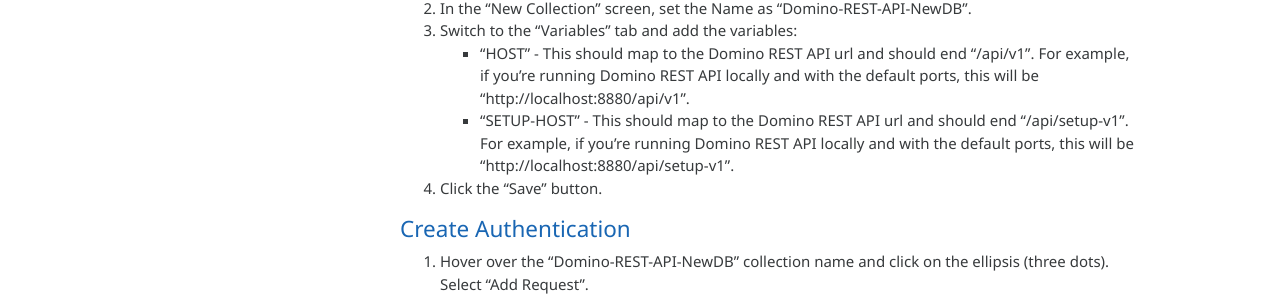
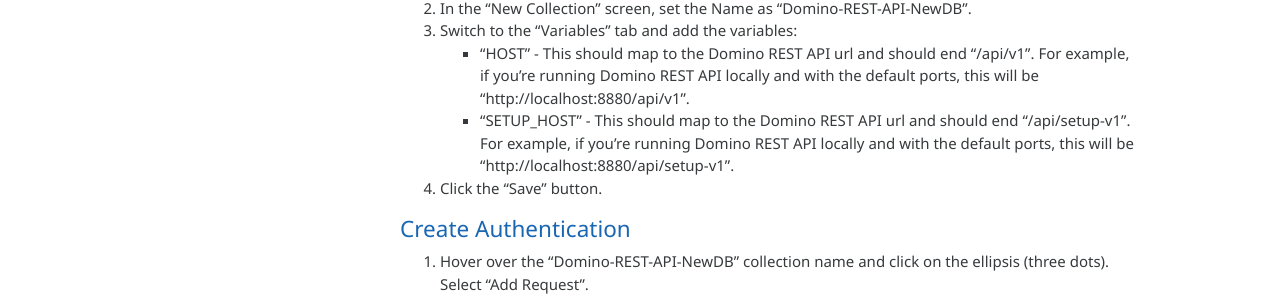
Before and after one commit to HCL-TECH-SOFTWARE/domino-keep-tutorials, a Jekyll site: the page built from pages/domino-new/setup/authentication.md, in a window 1280 px wide. Shown: the part 248-548 px from the top of the page. Built offline with Jekyll 4.4.1, drawn with Linux system fonts in a browser that asks for light colours.

```diff
--- a/pages/domino-new/setup/authentication.md
+++ b/pages/domino-new/setup/authentication.md
@@ -20,7 +20,7 @@ slug:
 2. In the "New Collection" screen, set the Name as "Domino-REST-API-NewDB".
 3. Switch to the "Variables" tab and add the variables:
    - "HOST" - This should map to the Domino REST API url and should end "/api/v1". For example, if you're running Domino REST API locally and with the default ports, this will be "http://localhost:8880/api/v1".
-   - "SETUP-HOST" - This should map to the Domino REST API url and should end "/api/setup-v1". For example, if you're running Domino REST API locally and with the default ports, this will be "http://localhost:8880/api/setup-v1".
+   - "SETUP_HOST" - This should map to the Domino REST API url and should end "/api/setup-v1". For example, if you're running Domino REST API locally and with the default ports, this will be "http://localhost:8880/api/setup-v1".
 4. Click the "Save" button.
 
 #### Create Authentication
```
